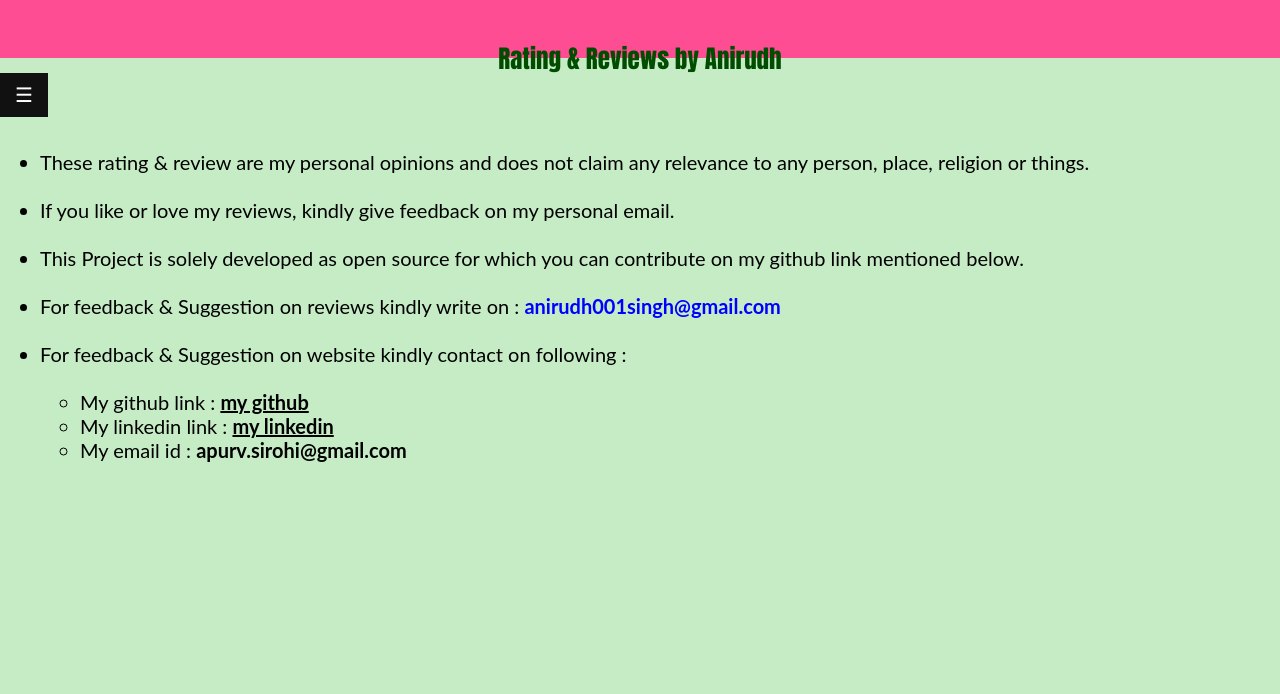
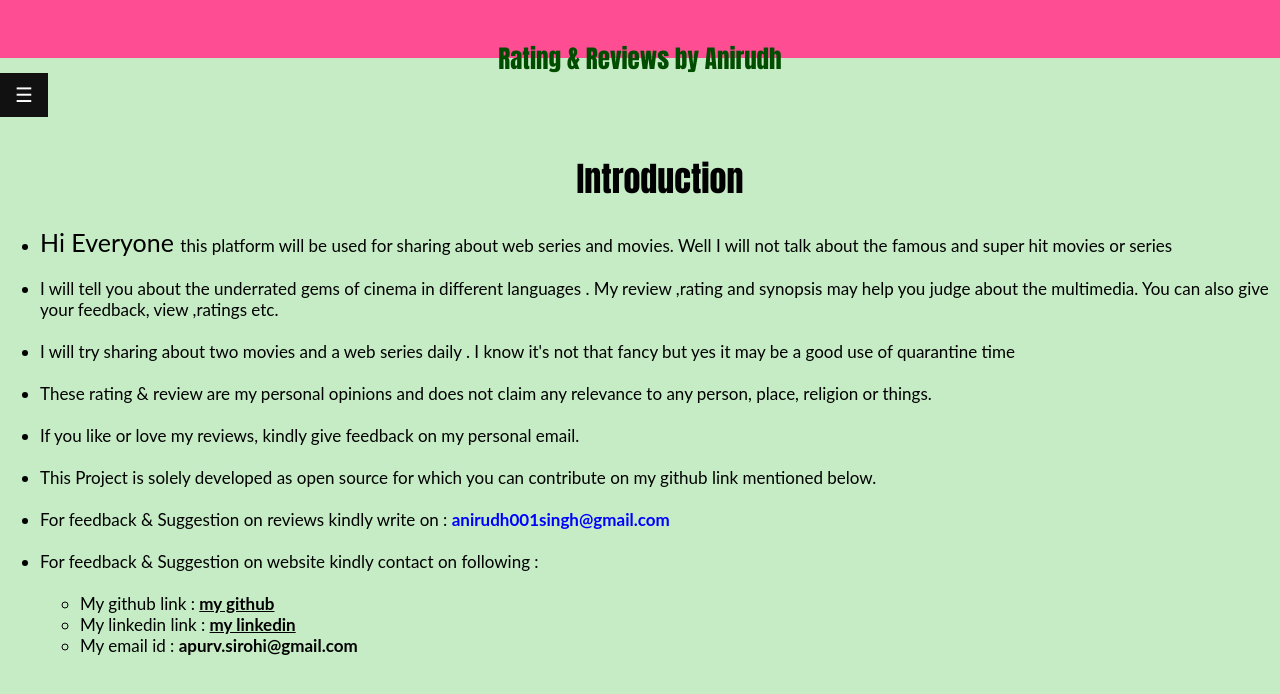
Before and after one commit to apurvchaudhary/articulate, a Django app: template articulate/articulate_app/templates/about.html in a window 1280 px wide. Shown: the top 694 px of the page. Run offline with Django 3.2, Linux system fonts and the light colour scheme; the template is opened without the code that fills it, so the values that code supplies are empty.

Commit message:
added intro

```diff
--- a/articulate/articulate_app/templates/about.html
+++ b/articulate/articulate_app/templates/about.html
@@ -125,7 +125,20 @@ body {
 <h1 align="center" class="impact"> Rating & Reviews by Anirudh</h1>
 <button class="openbtn" onclick="openNav()">☰</button>
 <br><br><br>
-<ul style="font-size:20px;">
+<ul style="font-size:17px;">
+    <center><h1 style="font-family: Impact, Charcoal, sans-serif;">Introduction</h1></center>
+    <li>
+        <span style="font-size:25px;">Hi Everyone </span>this platform will be used for sharing about web series and movies. Well I will not talk about the famous and
+        super hit movies or series
+    </li><br>
+    <li>
+        I will tell you about the underrated gems of cinema in different languages . My review ,rating and synopsis may
+        help you judge about the multimedia. You can also give your feedback, view ,ratings etc.
+    </li><br>
+    <li>
+        I will try sharing about two movies and a web series daily . I know it's not that fancy but yes it may be a good
+        use of quarantine time
+    </li><br>
     <li>
         These rating & review are my personal opinions and does not claim any relevance to any person, place, religion or things.
     </li><br>
```
